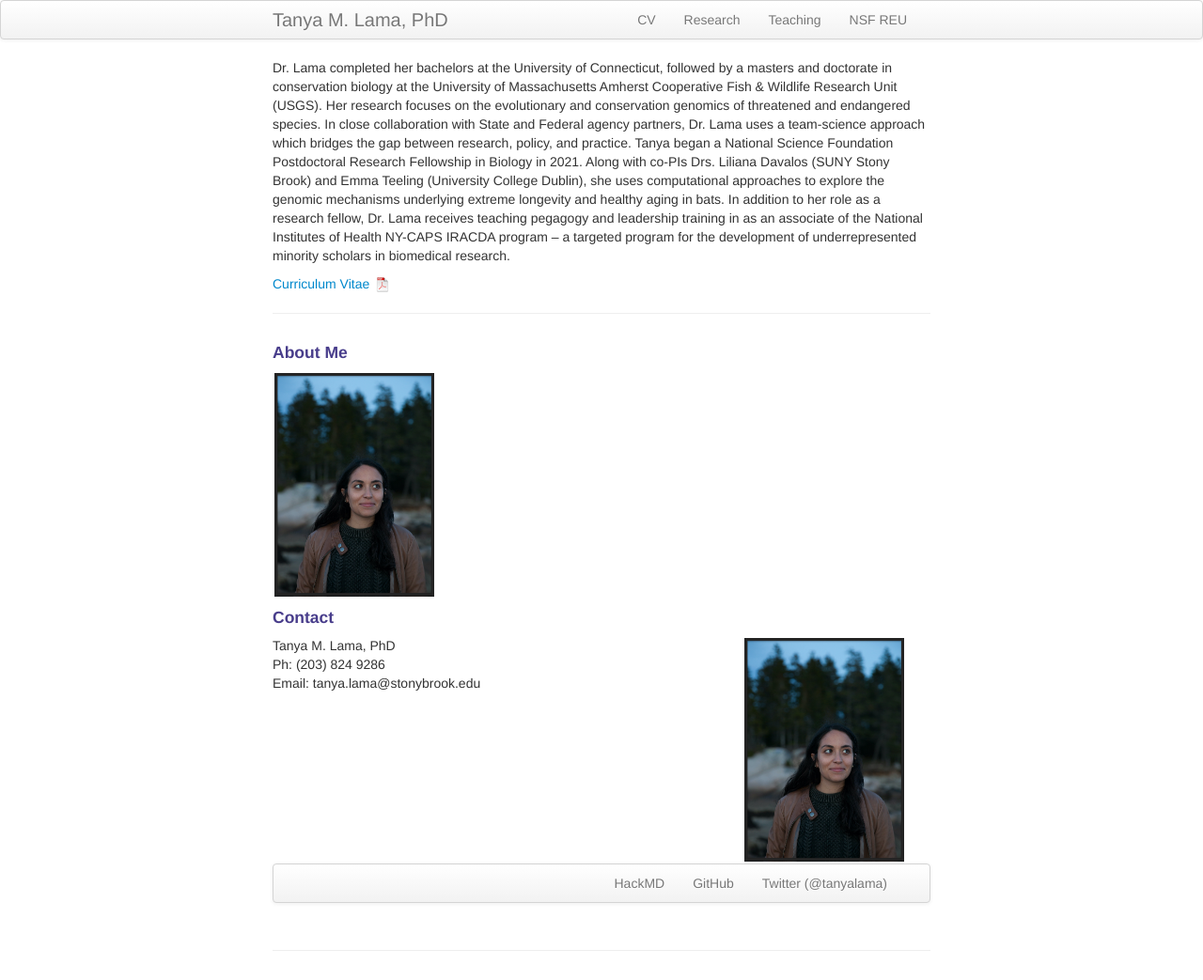
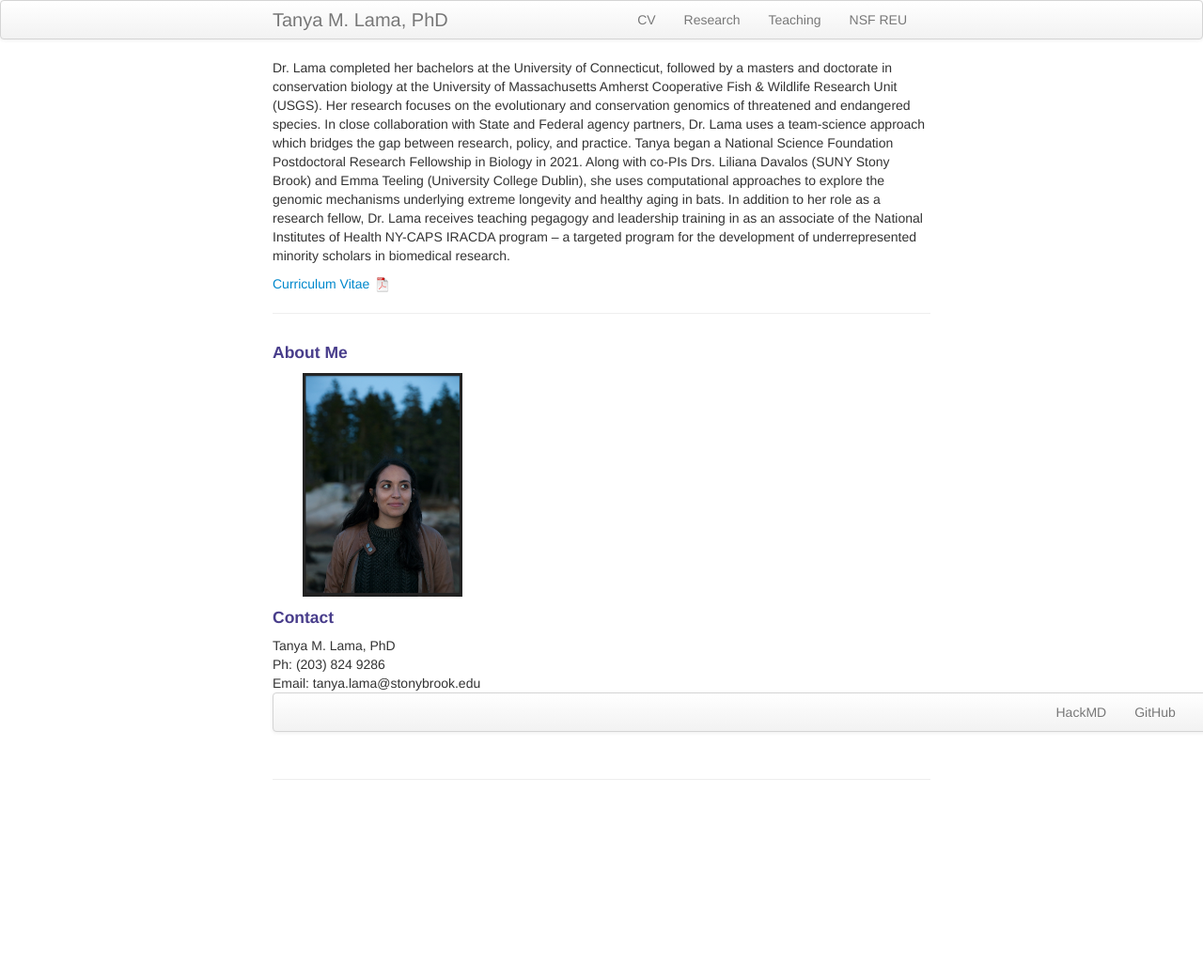
Before and after one commit to tanyalama/tanyalama.github.io, a Jekyll site: the page built from index.md, in a window 1280 px wide. Shown: the whole page at 94% size. Built offline with Jekyll 4.4.1, drawn with Linux system fonts in a browser that asks for light colours; after the commit the page ends 900 px from its top, so only the background shows below that.

Commit message:
Update index.md

```diff
--- a/index.md
+++ b/index.md
@@ -15,13 +15,11 @@ Dr. Lama completed her bachelors at the University of Connecticut, followed by a
 <div class="container">
 <h4><a name="About Me"></a>About Me</h4>
 
-    <div class="row-fluid">
         <div class="span2">
         <a href="../assets/headshot.jpg">
             <img src="../assets/headshot.jpg"
                   title="Tanya M. Lama, PhD" alt="Tanya Lama"/></a>
         </div>
-    </div>
 </div>
 
 <div class="container">
@@ -32,13 +30,6 @@ Dr. Lama completed her bachelors at the University of Connecticut, followed by a
             Tanya M. Lama, PhD<br/>
             Ph: (203) 824 9286<br/>
             Email: tanya.lama@stonybrook.edu<br/>
-        </div>
-
-        <div class="span2">
-        <a href="../assets/headshot.jpg">
-            <img src="../assets/headshot.jpg"
-                  title="Tanya M. Lama, PhD" alt="Tanya Lama"/></a>
-        </div>
     </div>
 </div>
 
```
